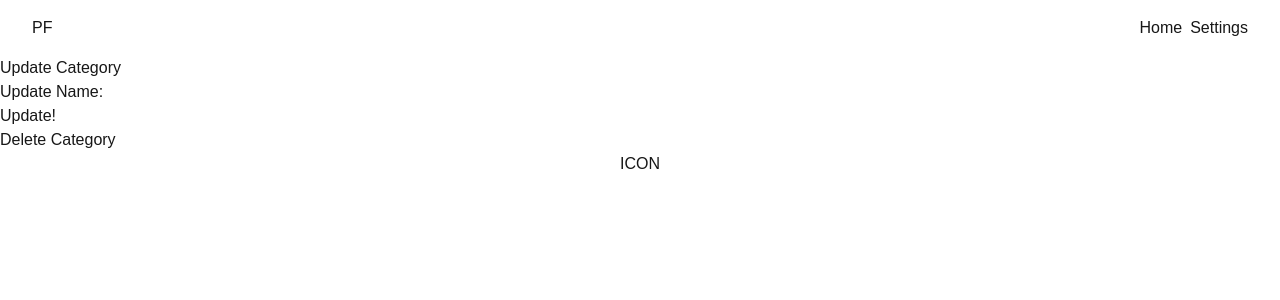
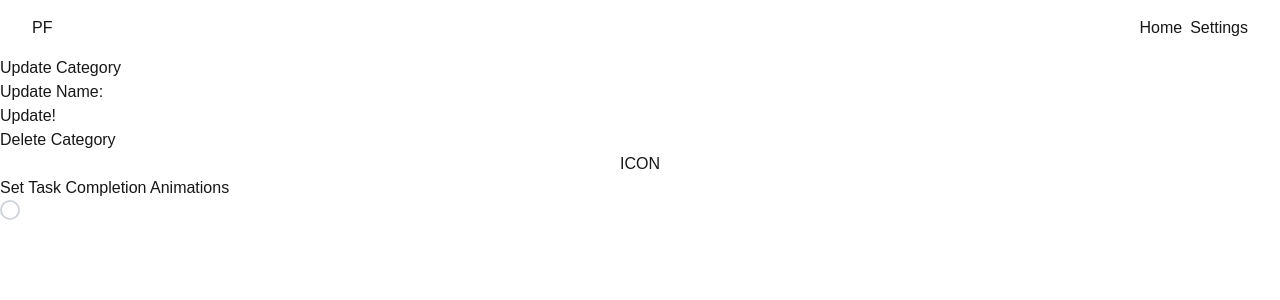
Before and after one commit to 1ars1an/4you, a Next.js app: page /1/settings in a window 1280 px wide. Shown: the top 300 px of the page. Built offline with nearby package versions, Linux system fonts and the light colour scheme.

Commit message:
feature: global settings context, setting 01: set animations for task completions

```diff
--- a/src/app/[taskSlug]/page.js
+++ b/src/app/[taskSlug]/page.js
@@ -6,6 +6,7 @@ import Link from 'next/link';
 
 import { useState, useEffect } from 'react';
 import { useTaskManager } from '../lib/providers/TaskProvider';
+import { globalSettings } from '../lib/providers/globalSettings';
 
 import { RxDialog } from '../ui/Dialogs/Dialog';
 import { TaskDialog } from '../ui/Dialogs/TaskDialog';
--- a/src/app/[taskSlug]/settings/page.js
+++ b/src/app/[taskSlug]/settings/page.js
@@ -1,12 +1,14 @@
 'use client';
 
 import { useParams } from 'next/navigation';
-import { useState } from 'react';
+import { useContext, useState } from 'react';
 import { useTaskManager } from '@/app/lib/providers/TaskProvider';
+import { globalSettingsContext } from '@/app/lib/providers/globalSettings';
 import { useRouter } from 'next/navigation';
 
 import { RxAlertDialog } from '@/app/ui/Dialogs/AlertDialog';
 import { UpdateCat } from '../../ui/Forms/CatUpdate';
+import { TaskCheckbox } from '@/app/ui/Forms/TaskCompletion';
 
 export default function TaskSettings() {
   const params = useParams();
@@ -14,6 +16,10 @@ export default function TaskSettings() {
 
   const { categories, updateCategory, deleteCategory } =
     useTaskManager();
+
+  const { shimmerEnabled, setShimmerEnabled } = useContext(
+    globalSettingsContext
+  );
 
   const router = useRouter();
 
@@ -28,7 +34,6 @@ export default function TaskSettings() {
           ></UpdateCat>
         </div>
       </section>
-      <section></section>
       <section className="flex flex-col">
         <h3>Delete Category</h3>
         <RxAlertDialog
@@ -37,6 +42,15 @@ export default function TaskSettings() {
           router={router}
         ></RxAlertDialog>
       </section>
+      <section>
+        <h3>Set Task Completion Animations</h3>
+        <TaskCheckbox
+          isCompleted={shimmerEnabled}
+          onChange={() => {
+            setShimmerEnabled(!shimmerEnabled);
+          }}
+        ></TaskCheckbox>
+      </section>
     </div>
   );
 }
--- a/src/app/layout.js
+++ b/src/app/layout.js
@@ -3,6 +3,7 @@ import './globals.css';
 import Link from 'next/link';
 
 import { TaskProvider } from './lib/providers/TaskProvider';
+import { GlobalSettings } from './lib/providers/globalSettings';
 
 const geistSans = Geist({
   variable: '--font-geist-sans',
@@ -25,6 +26,7 @@ export default function RootLayout({ children }) {
       <body
         className={`${geistSans.variable} ${geistMono.variable} antialiased h-screen flex flex-col`}
       >
+        <GlobalSettings>
           <TaskProvider>
             <header className="flex py-4 px-8">
               <Link href={'/profile/'} className="mr-auto">
@@ -37,6 +39,7 @@ export default function RootLayout({ children }) {
             </header>
             {children}
           </TaskProvider>
+        </GlobalSettings>
       </body>
     </html>
   );
--- /dev/null
+++ b/src/app/lib/providers/globalSettings.jsx
@@ -0,0 +1,17 @@
+'use client';
+
+import { useContext, useState, createContext } from 'react';
+
+export const globalSettingsContext = createContext();
+
+export function GlobalSettings({ children }) {
+  const [shimmerEnabled, setShimmerEnabled] = useState(false);
+
+  const value = { shimmerEnabled, setShimmerEnabled };
+
+  return (
+    <globalSettingsContext.Provider value={value}>
+      {children}
+    </globalSettingsContext.Provider>
+  );
+}
--- a/src/app/page.js
+++ b/src/app/page.js
@@ -23,8 +23,7 @@ export default function Home() {
     <section className="h-[calc(100vh-4rem)] w-[calc(100vw-4rem)] mx-auto flex flex-col">
       <div className="flex py-4">
         <div className="mr-auto flex gap-4 items-center">
-          <h3 className="">Temp</h3>
-          <button>ST</button>
+          <h3 className="">Select Category</h3>
         </div>
         <div className="flex gap-4 items-center">
           <RxDialog></RxDialog>
--- a/src/app/ui/TaskGrid.js
+++ b/src/app/ui/TaskGrid.js
@@ -1,7 +1,9 @@
 import Image from 'next/image';
 import { TaskCheckbox } from './Forms/TaskCompletion';
 import { TkDialog } from './Dialogs/TaskInfoDialog';
-import { Fragment } from 'react';
+import { Fragment, useContext } from 'react';
+
+import { globalSettingsContext } from '../lib/providers/globalSettings';
 
 const TaskGridSection = ({
   categoryId,
@@ -40,6 +42,8 @@ const TaskGridSection = ({
   };
 
   const gridGroups = splitTasksIntoGrids(tasks);
+
+  const { shimmerEnabled } = useContext(globalSettingsContext);
 
   return (
     // We wrap our grid sections in a container that will stack them vertically
@@ -97,15 +101,11 @@ const TaskGridSection = ({
                   </div>
                 </TkDialog>
                 {/* Shimmer Overlay */}
-                {task.isCompleted && (
-                  <div
-                    className="absolute inset-0 shimmer-overlay opacity-80"
-                    style={{ border: '1px solid black' }}
-                  />
+                {shimmerEnabled && task.isCompleted && (
+                  <div className="absolute inset-0 shimmer-overlay opacity-80" />
                 )}
               </Fragment>
             ))}
-            {console.log(gridTasks)}
             {/* Each grid section gets its own background image */}
             <div className="absolute inset-0 -z-10">
               <Image
```
Lines whose indentation alone changed are shown as unchanged.
